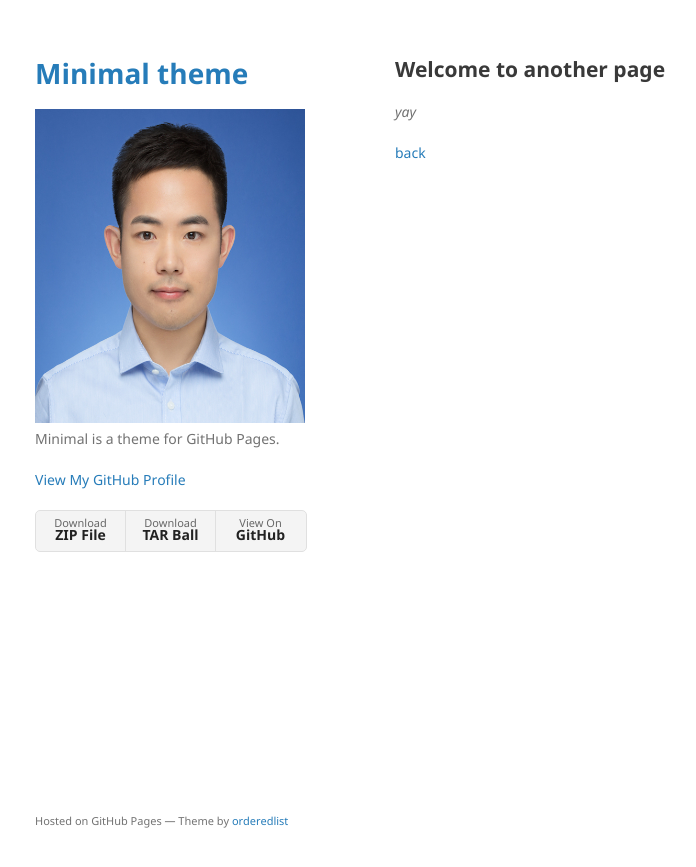
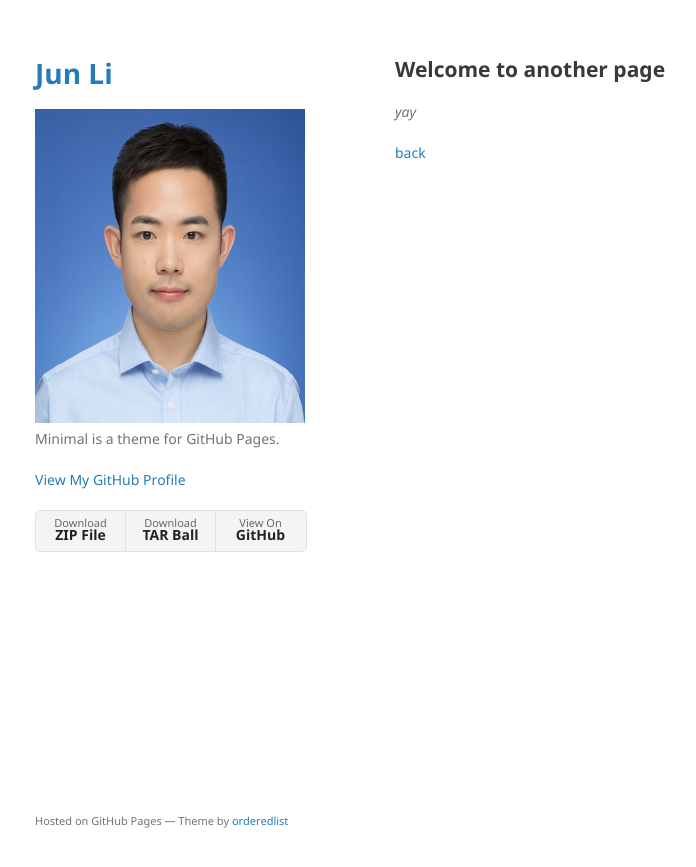
Before and after one commit to AlexLee01/AlexLee01.github.io, a Jekyll site: the page built from another-page.md, in a window 1280 px wide. Shown: the top 867 px of the page, without its empty margins (175-871 px from the left). Built offline with Jekyll 4.4.1, drawn with Linux system fonts in a browser that asks for light colours; our own code applies the rules of GitHub Pages for plain Markdown files.

Commit message:
Update _config.yml

```diff
--- a/_config.yml
+++ b/_config.yml
@@ -1,4 +1,4 @@
-title: Minimal theme
+title: Jun Li
 logo: /assets/img/logo.png
 description: Minimal is a theme for GitHub Pages.
 show_downloads: true
```
